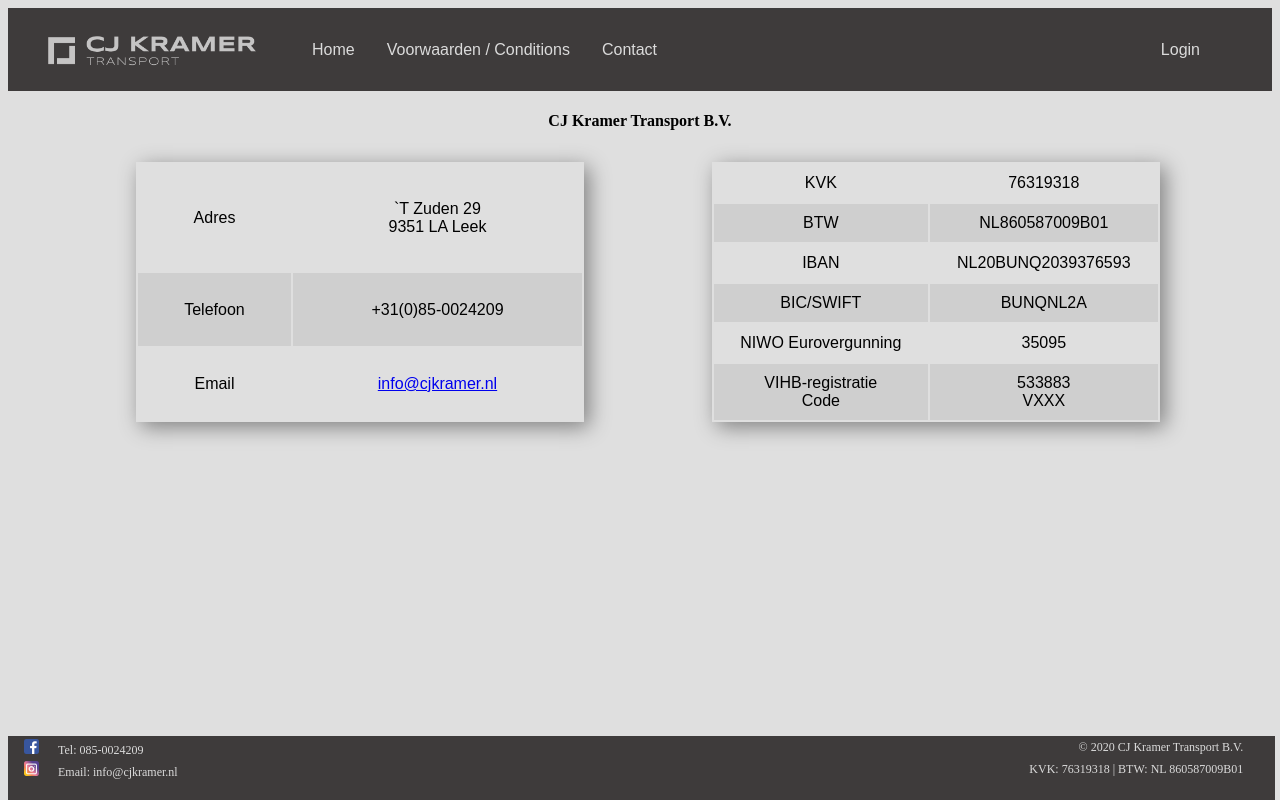
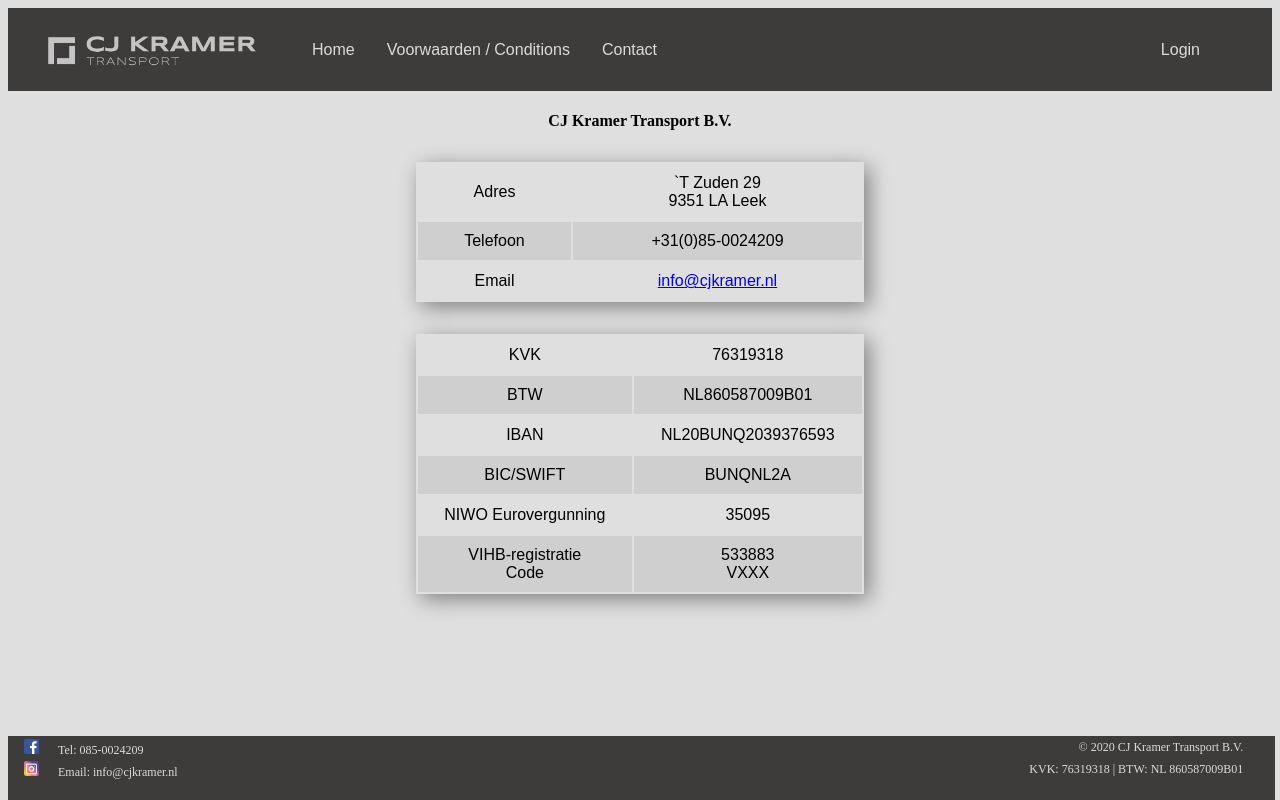
Before and after one commit to MartijnKr/cjkramer, a PHP site: page /contact.php in a window 1280 px wide. Run offline with PHP 8.4, Linux system fonts and the light colour scheme; some web fonts are replaced.

Commit message:
Update styles.css

```diff
--- a/styles.css
+++ b/styles.css
@@ -91,18 +91,15 @@ h4 {
 }
 
 .contact {
-    display: flex;
     margin-top: 4vh;
-    width: 80vw;
-    margin-left: 10vw;
     font-size: 16px;
     font-family: 'arial', sans-serif;
     margin-bottom: 8vh;
-    justify-content: space-between;
 }
 
 .adres {
     width: 35vw;
+    margin-bottom: 4vh;
 }
 
 .details {
```
